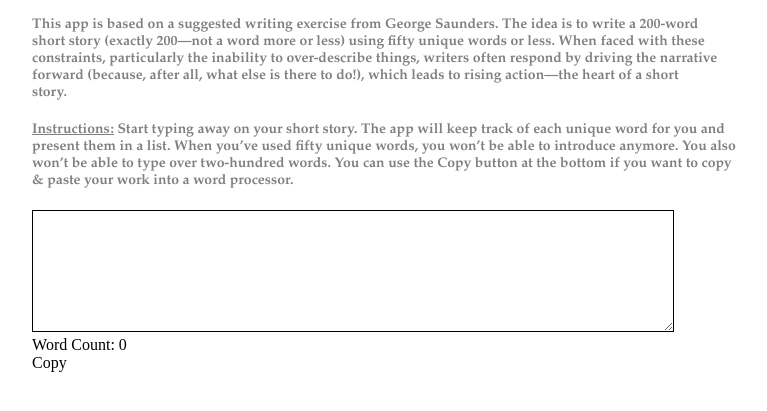
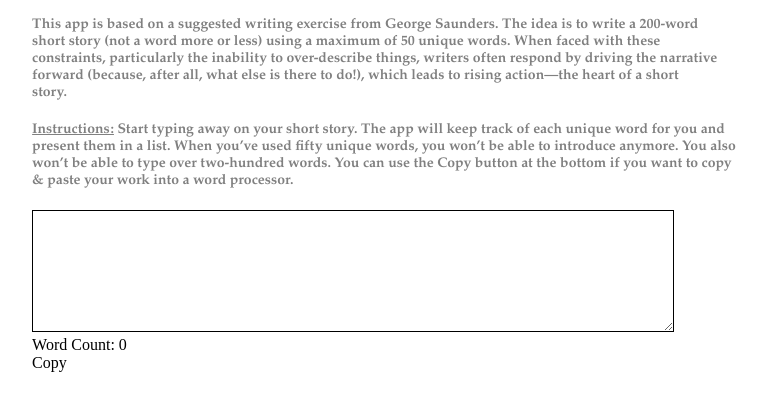
Before and after one commit to gillend3/fifty-two-hundred, a plain HTML site: page index.html in a window 1280 px wide. Shown: the part 235-646 px from the top of the page, without its empty margins (256-1023 px from the left). Drawn offline with Linux system fonts and the light colour scheme.

Commit message:
Update index.html

```diff
--- a/index.html
+++ b/index.html
@@ -54,7 +54,7 @@
 <body>
   <div class="input container">
     <h1>50-200</h1>
-    <h2 class="subtitle">This app is based on a suggested writing exercise from George Saunders. The idea is to write a 200-word<br> short story (exactly 200—not a word more or less) using fifty unique words or less. When faced with these<br> constraints, particularly the inability to over-describe things, writers often respond by driving the narrative<br> forward (because, after all, what else is there to do!), which leads to rising action—the heart of a short<br> story.<br></h2>
+    <h2 class="subtitle">This app is based on a suggested writing exercise from George Saunders. The idea is to write a 200-word<br> short story (not a word more or less) using a maximum of 50 unique words. When faced with these<br> constraints, particularly the inability to over-describe things, writers often respond by driving the narrative<br> forward (because, after all, what else is there to do!), which leads to rising action—the heart of a short<br> story.<br></h2>
     <h2 class="subtitle"><u>Instructions:</u> Start typing away on your short story. The app will keep track of each unique word for you and<br> present them in a list. When you’ve used fifty unique words, you won’t be able to introduce anymore. You also<br> won’t be able to type over two-hundred words. You can use the Copy button at the bottom if you want to copy<br> & paste your work into a word processor.</h2>
     <textarea id="textInput" class="input-box" maxlength="200" oninput="updateWordCount()"></textarea>
     <p id="wordCount">Word Count: 0</p>
```
